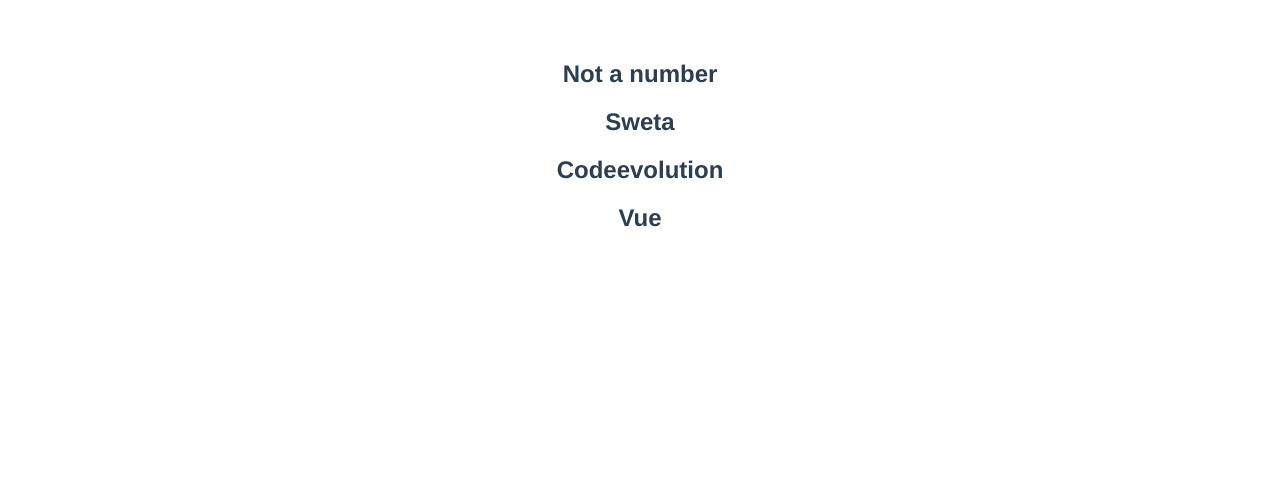
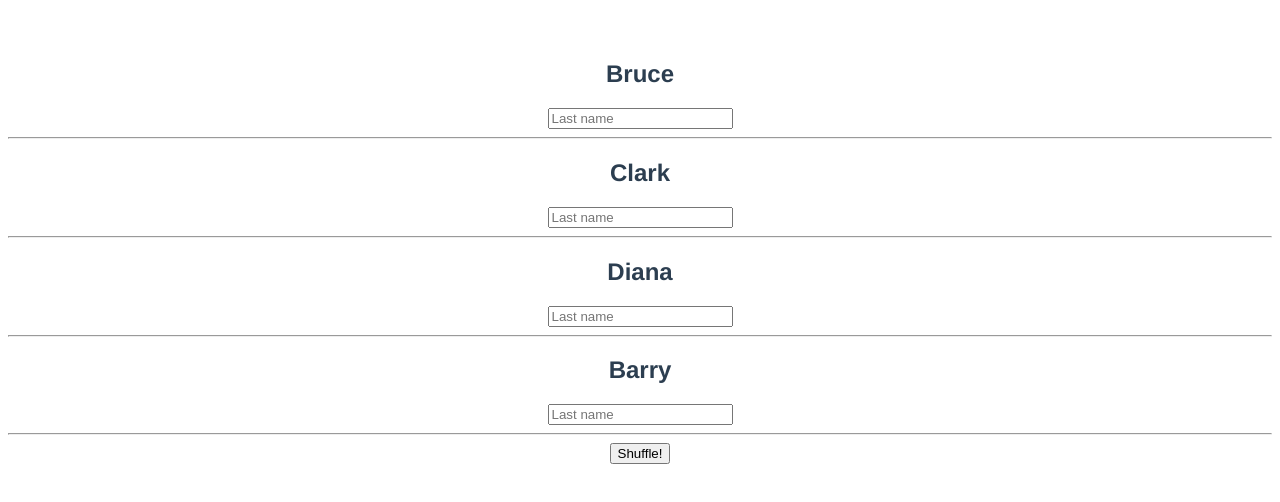
Before and after one commit to sweta134/Vue_Study, a Vue app: page / in a window 1280 px wide. Shown: the top 502 px of the page. Built offline with nearby package versions, Linux system fonts and the light colour scheme.

Commit message:
Adds example based on key binding in v-for

```diff
--- a/src/App.vue
+++ b/src/App.vue
@@ -1,30 +1,26 @@
 <template>
-  <h2 v-if="num === 0">The number is zero</h2>
-  <h2 v-else-if="num<0">The number is negative</h2>
-  <h2 v-else-if="num>0">The number is Positive</h2>
-  <h2 v-else>Not a number</h2>
-
-<template v-if="display ===true">
-<h2>Sweta</h2>
-  <h2>Codeevolution</h2>
-  <h2>Vue</h2>
-</template>
-
-<h2 v-show="showElement">using v-show</h2>
-<h2 v-if="showElement">using v-if</h2>
-
+  <template v-for="name in names" :key="name">
+    <h2>{{ name }}</h2>
+    <input placeholder="Last name" />
+    <hr />
+  </template>
+  <button @click="shuffle">Shuffle!</button>
 </template>
 
 <script>
-
+import _ from "lodash";
 export default {
-  name: 'App',
-  data(){
+  name: "App",
+  data() {
     return {
-      num: 'a',
-      display: true,
-      showElement: false
+      names: ["Bruce", "Clark", "Diana", "Barry"],
     };
+  },
+  methods: {
+    shuffle() {
+      console.log(this.names);
+      this.names = _.shuffle(this.names);
+    },
   },
 };
 </script>
@@ -38,8 +34,4 @@
   color: #2c3e50;
   margin-top: 60px;
 }
-
-.underline{
-  text-decoration: underline;
-}
 </style>
```
